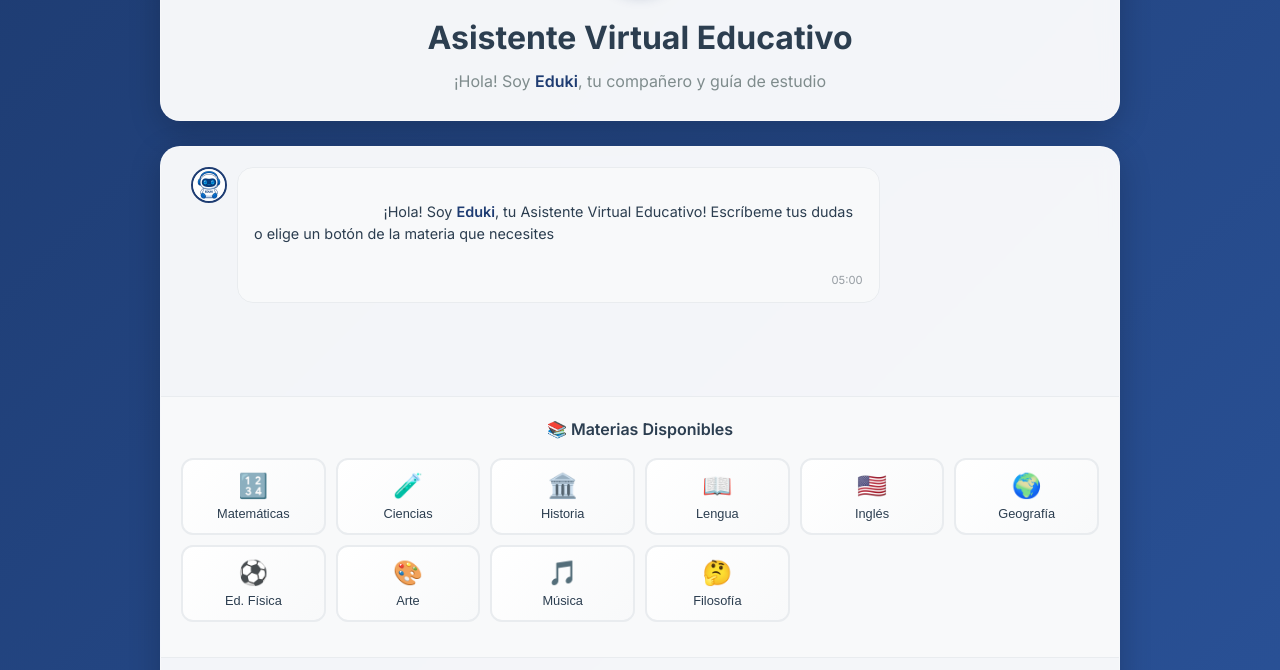
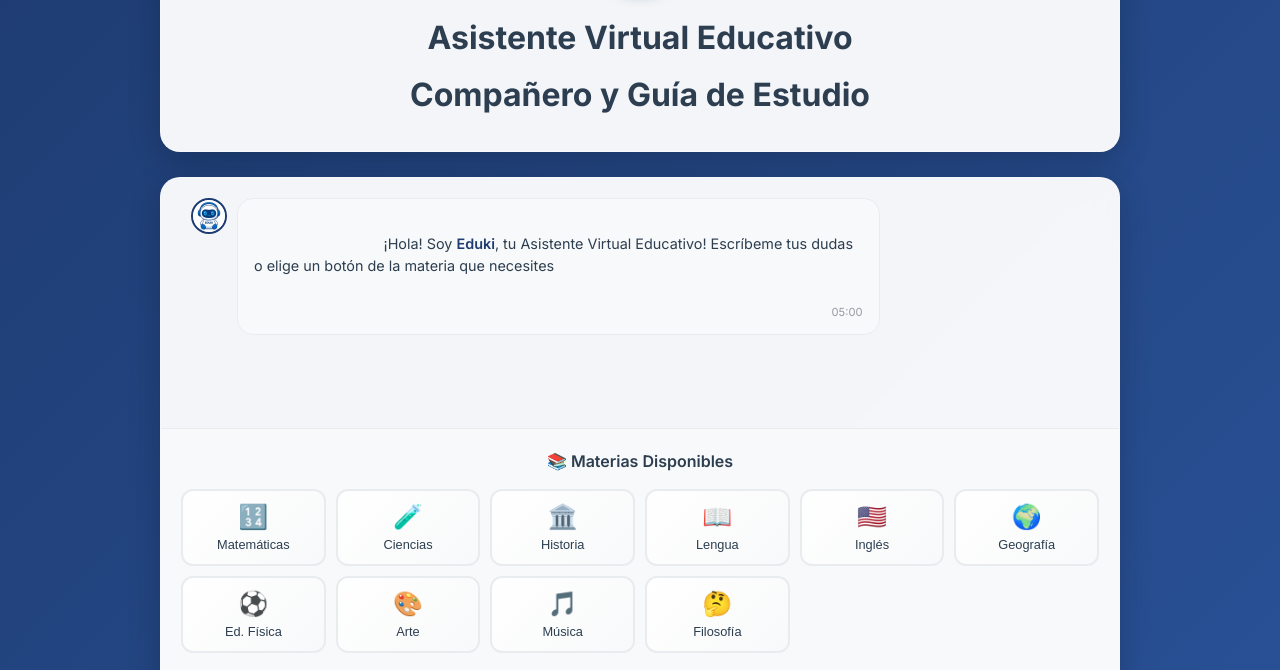
Before and after one commit to CEGJujuy/AV-Demo-V1, a website built with Vite: page index.html in a window 1280 px wide. Shown: the part 129-799 px from the top of the page. Built offline with nearby package versions, Linux system fonts and the light colour scheme.

Commit message:
Updated index.html

```diff
--- a/index.html
+++ b/index.html
@@ -17,7 +17,8 @@
                          class="mascot-image">
                 </div>
                 <h1>Asistente Virtual Educativo</h1>
-                <p>¡Hola! Soy <strong>Eduki</strong>, tu compañero y guía de estudio</p>
+                <h1>Compañero y Guía de Estudio</h1>
+
             </div>
         </header>
 
```
